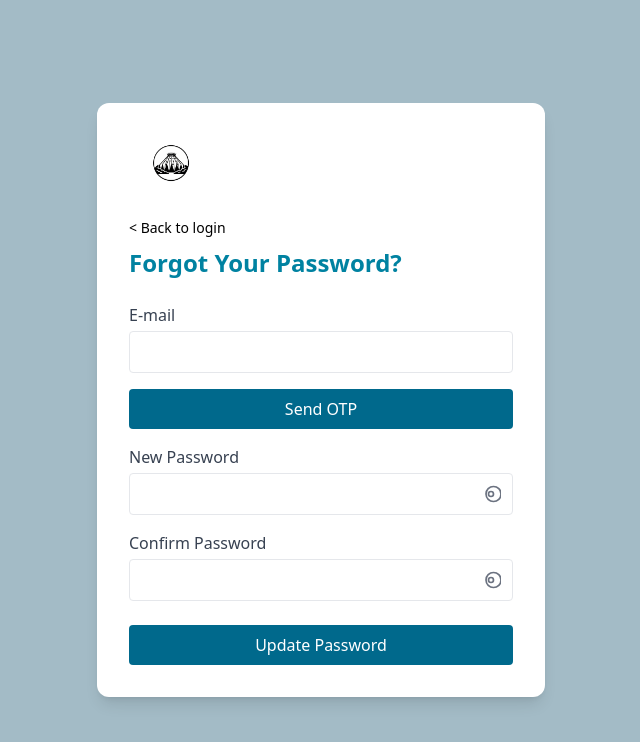
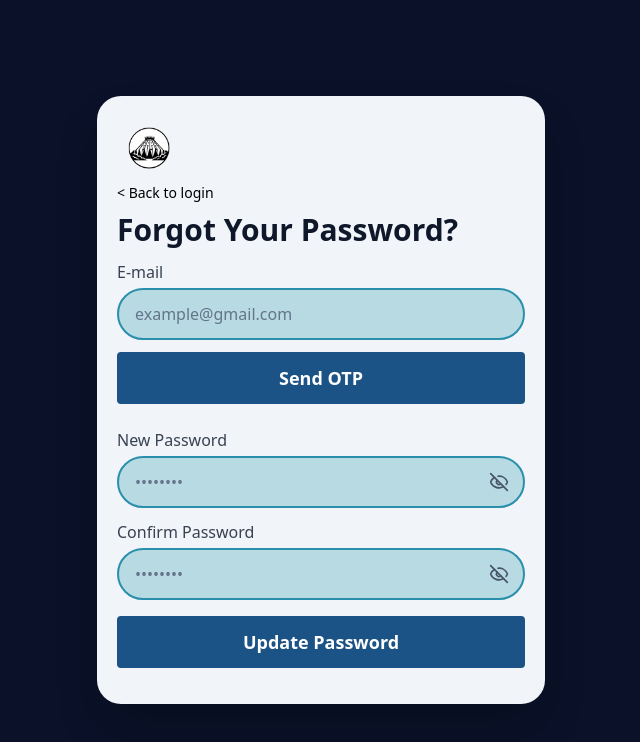
Before and after one commit to KaveeshaKalhari/planetarium-webapp, a React (Vite) app: page /forgot-password in a window 1280 px wide. Shown: the top 742 px of the page, without its empty margins (319-959 px from the left). Built offline with nearby package versions, Linux system fonts and the light colour scheme.

Commit message:
feature/auth-pages - Modify password reset page UI

```diff
--- a/src/Pages/ForgotPasswordPage.tsx
+++ b/src/Pages/ForgotPasswordPage.tsx
@@ -1,24 +1,62 @@
 import React, { useState } from "react";
-import {Link} from "react-router-dom";
+import { Link } from "react-router-dom";
 import PlanetariumLogo from "../assets/PlanetariumLogo.png";
+import {Eye, EyeOff} from "lucide-react";
 
 const ForgotPasswordPage: React.FC = () => {
     const [showPassword, setShowPassword] = useState(false);
-  const [showConfirm, setShowConfirm] = useState(false);
+
+    const [formData, setFormData] = useState({
+        usernameOrEmail: '',
+        password: ''
+    });
+
+    const [focused, setFocused] = useState({
+        usernameOrEmail: false,
+        password: false
+    });
+
+    const handleChange = (e: React.ChangeEvent<HTMLInputElement>) => {
+        setFormData({
+            ...formData,
+            [e.target.name]: e.target.value
+        });
+    };
+
+    const handleFocus = (field: 'usernameOrEmail' | 'password') => {
+        setFocused({
+            ...focused,
+            [field]: true
+        });
+    };
+
+    const handleBlur = (field: 'usernameOrEmail' | 'password') => {
+        setFocused({
+            ...focused,
+            [field]: false
+        });
+    };
+
+    const showPlaceholder = (field: 'usernameOrEmail' | 'password') => {
+        return !focused[field] && !formData[field];
+    };
 
     return (
-    <div className="min-h-screen flex items-center justify-center bg-[#A3BBC6]">
-      <div className="bg-white rounded-xl shadow-lg w-full max-w-md p-8">
+        <div className="min-h-screen bg-[#0A1128] flex items-center justify-center p-4">
+            <div className="bg-slate-100 rounded-3xl p-5 w-full max-w-md shadow-2xl">
                 {/* Logo */}
-        <div className="mb-6 flex justify-start">
+                <div className="flex justify-start">
+                    <div className="w-16 h-16">
                         <Link to="/">
                             <img
                                 src={PlanetariumLogo}
                                 alt="Sri Lanka Planetarium Logo"
-                    className="h-14 w-auto object-contain"
+                                className="w-full h-full object-cover"
                             />
                         </Link>
                     </div>
+                </div>
+
                 {/* Back to login */}
                 <div className="mb-2">
                     <a href="/login" className="text-sm text-black hover:underline">
@@ -26,84 +64,91 @@ const ForgotPasswordPage: React.FC = () => {
                     </a>
                 </div>
                 {/* Title */}
-        <h2 className="text-2xl font-bold text-[#0082A1] mb-6">
+                <h1 className="text-3xl font-bold text-slate-900">
                     Forgot Your Password?
-        </h2>
+                </h1>
+
+                <div className="space-y-4 mt-3 mb-4">
+                    <div>
                         {/* Email */}
                         <label className="block text-gray-700 mb-1">E-mail</label>
                         <input
-          type="email"
-          className="w-full mb-4 px-3 py-2 border rounded focus:outline-none focus:ring-2 focus:ring-[#0082A1]"
-          placeholder=""
+                            type="text"
+                            name="Email"
+                            value={formData.usernameOrEmail}
+                            onChange={handleChange}
+                            onFocus={() => handleFocus('usernameOrEmail')}
+                            onBlur={() => handleBlur('usernameOrEmail')}
+                            placeholder={showPlaceholder('usernameOrEmail') ? 'example@gmail.com' : ''}
+                            className="w-full px-4 py-3 bg-[#B8DAE3] border-2 border-[#2A8FAB] rounded-full text-slate-800 placeholder-slate-500 focus:outline-none focus:border-[#2A8FAB] transition-colors"
                         />
                         {/* Send OTP Button */}
-        <button className="w-full bg-[#00698C] text-white py-2 rounded mb-4 font-medium hover:bg-[#005a78] transition">
+                        <button
+                            type="button"
+                            className="w-full py-3 bg-[#1C5386] hover:bg-[#2D6192] text-white font-semibold rounded transition-colors text-lg mt-3 mb-3">
                             Send OTP
                         </button>
+
                         {/* New Password */}
-        <label className="block text-gray-700 mb-1">New Password</label>
-        <div className="relative mb-4">
+                        <label className="block text-gray-700 mb-1 mt-3">New Password</label>
+                        <div className="relative">
                             <input
-            type={showPassword ? "text" : "password"}
-            className="w-full px-3 py-2 border rounded focus:outline-none focus:ring-2 focus:ring-[#0082A1]"
-            placeholder=""
+                                type={showPassword ? 'text' : 'password'}
+                                name="password"
+                                value={formData.password}
+                                onChange={handleChange}
+                                onFocus={() => handleFocus('password')}
+                                onBlur={() => handleBlur('password')}
+                                placeholder={showPlaceholder('password') ? '••••••••' : ''}
+                                className="w-full px-4 py-3 bg-[#B8DAE3] border-2 border-[#2A8FAB] rounded-full text-slate-800 placeholder-slate-500 focus:outline-none focus:border-[#2A8FAB] transition-colors"
                             />
                             <button
                                 type="button"
-            className="absolute right-3 top-1/2 -translate-y-1/2 text-gray-500"
-            onClick={() => setShowPassword((v) => !v)}
-            tabIndex={-1}
+                                onClick={(e) => {
+                                    e.preventDefault();
+                                    setShowPassword(!showPassword);
+                                }}
+                                className="absolute right-4 top-1/2 -translate-y-1/2 text-slate-600 hover:text-slate-800 cursor-pointer z-10"
+                                aria-label={showPassword ? "Hide password" : "Show password"}
                             >
-            <svg
-              xmlns="http://www.w3.org/2000/svg"
-              className="h-5 w-5"
-              fill="none"
-              viewBox="0 0 24 24"
-              stroke="currentColor"
-            >
-              <path
-                strokeLinecap="round"
-                strokeLinejoin="round"
-                strokeWidth={2}
-                d="M15 12a3 3 0 11-6 0 3 3 0 016 0zm-9 0a9 9 0 0118 0 9 9 0 01-18 0z"
-              />
-            </svg>
+                                {showPassword ? <Eye size={20} /> : <EyeOff size={20} />}
                             </button>
+
                         </div>
                         {/* Confirm Password */}
-        <label className="block text-gray-700 mb-1">Confirm Password</label>
-        <div className="relative mb-6">
+                        <label className="block text-gray-700 mb-1 mt-3">Confirm Password</label>
+                        <div className="relative">
                             <input
-            type={showConfirm ? "text" : "password"}
-            className="w-full px-3 py-2 border rounded focus:outline-none focus:ring-2 focus:ring-[#0082A1]"
-            placeholder=""
+                                type={showPassword ? 'text' : 'password'}
+                                name="password"
+                                value={formData.password}
+                                onChange={handleChange}
+                                onFocus={() => handleFocus('password')}
+                                onBlur={() => handleBlur('password')}
+                                placeholder={showPlaceholder('password') ? '••••••••' : ''}
+                                className="w-full px-4 py-3 bg-[#B8DAE3] border-2 border-[#2A8FAB] rounded-full text-slate-800 placeholder-slate-500 focus:outline-none focus:border-[#2A8FAB] transition-colors"
                             />
                             <button
                                 type="button"
-            className="absolute right-3 top-1/2 -translate-y-1/2 text-gray-500"
-            onClick={() => setShowConfirm((v) => !v)}
-            tabIndex={-1}
+                                onClick={(e) => {
+                                    e.preventDefault();
+                                    setShowPassword(!showPassword);
+                                }}
+                                className="absolute right-4 top-1/2 -translate-y-1/2 text-slate-600 hover:text-slate-800 cursor-pointer z-10"
+                                aria-label={showPassword ? "Hide password" : "Show password"}
                             >
-            <svg
-              xmlns="http://www.w3.org/2000/svg"
-              className="h-5 w-5"
-              fill="none"
-              viewBox="0 0 24 24"
-              stroke="currentColor"
-            >
-              <path
-                strokeLinecap="round"
-                strokeLinejoin="round"
-                strokeWidth={2}
-                d="M15 12a3 3 0 11-6 0 3 3 0 016 0zm-9 0a9 9 0 0118 0 9 9 0 01-18 0z"
-              />
-            </svg>
+                                {showPassword ? <Eye size={20} /> : <EyeOff size={20} />}
                             </button>
                         </div>
+
+                    </div>
                     {/* Update Password Button */}
-        <button className="w-full bg-[#00698C] text-white py-2 rounded font-medium hover:bg-[#005a78] transition">
+                    <button
+                        type="button"
+                        className="w-full py-3 bg-[#1C5386] hover:bg-[#2D6192] text-white font-semibold rounded transition-colors text-lg">
                         Update Password
                     </button>
+                </div>
             </div>
         </div>
     );
```
Lines whose indentation alone changed are shown as unchanged.
